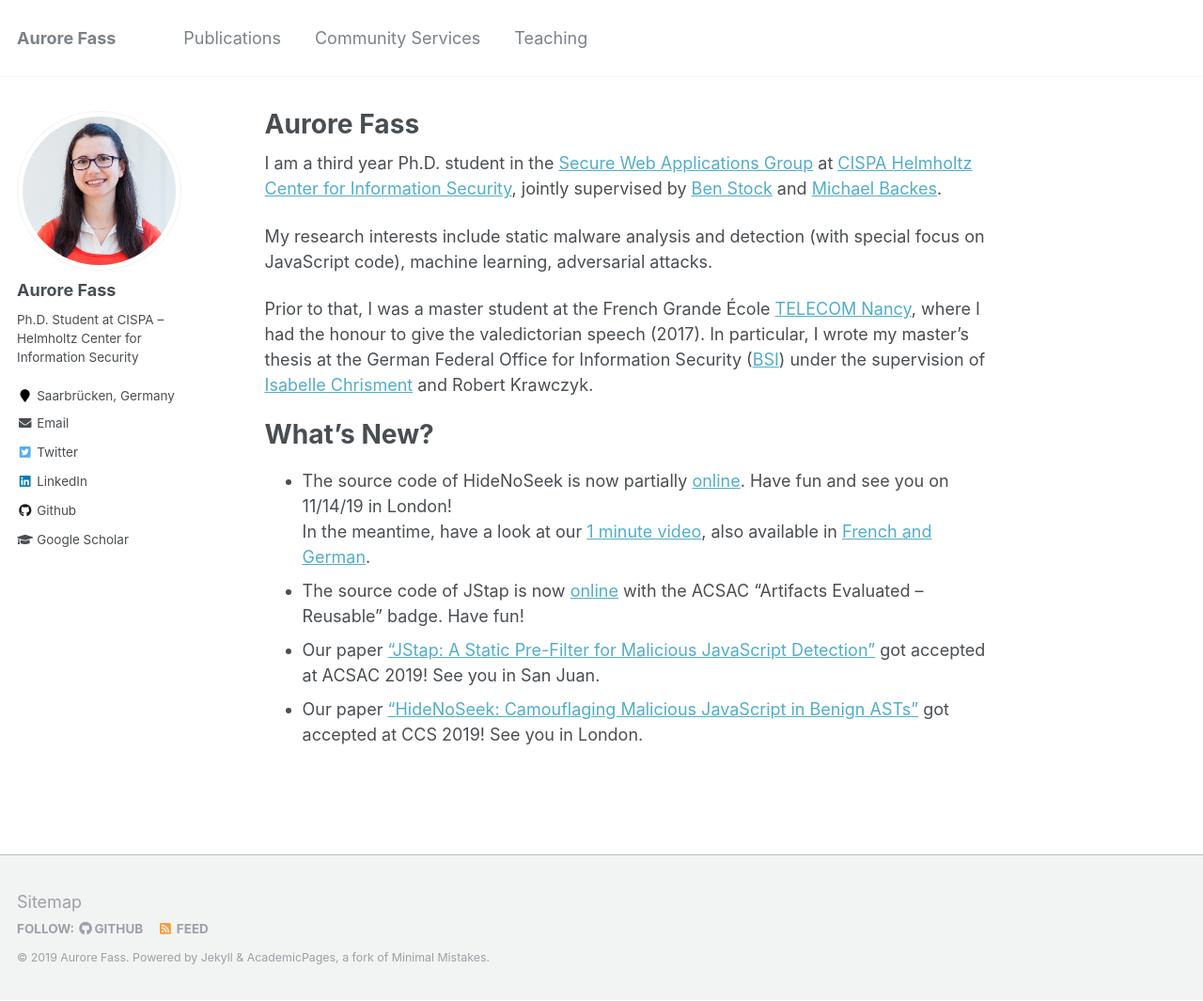
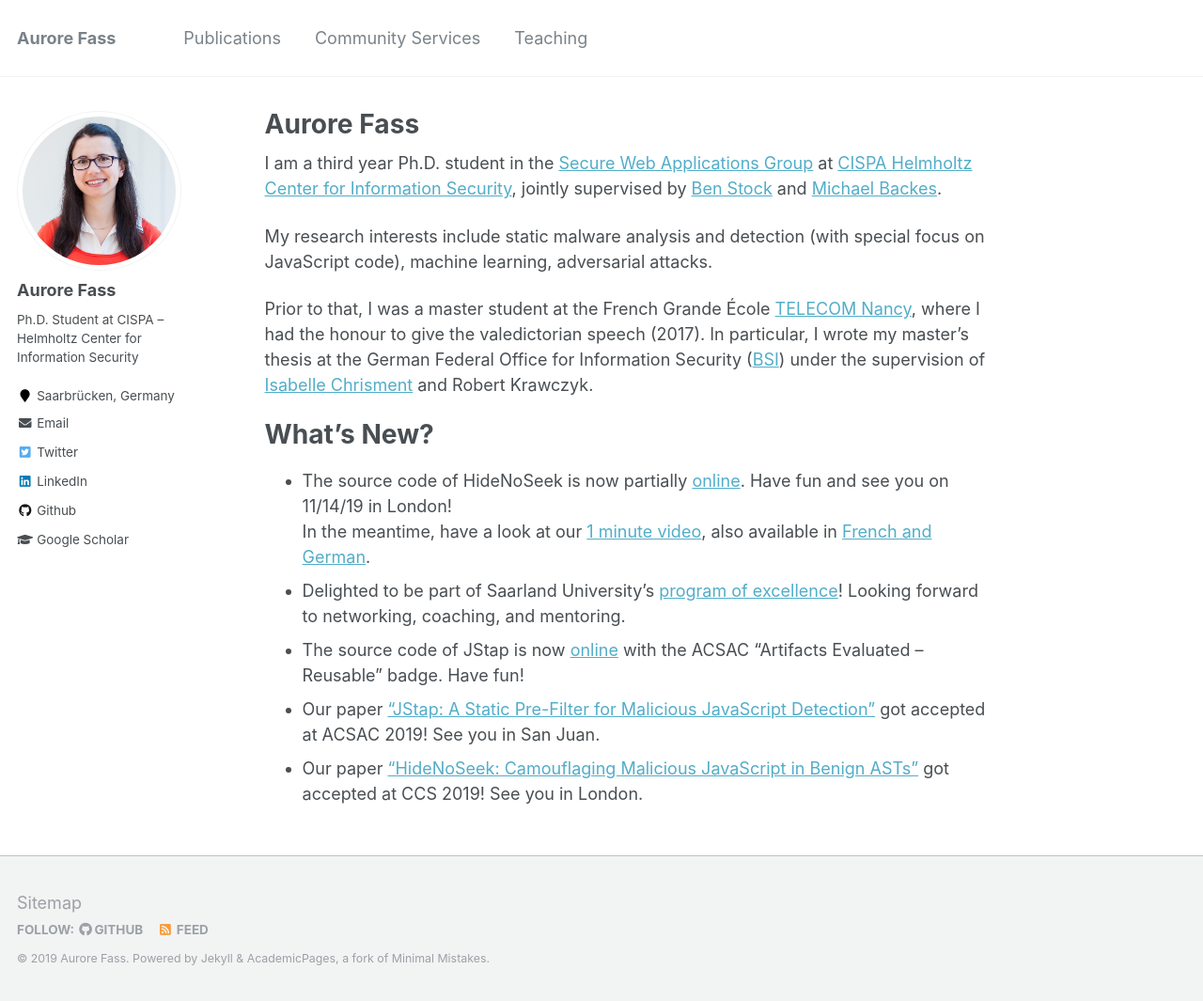
Before and after one commit to Aurore54F/aurore54f.github.io, a Jekyll site: the page built from _pages/about.md, in a window 1280 px wide and 1065 px high. Shown: the whole window at 94% size. Built offline with Jekyll 4.4.1, drawn with Linux system fonts in a browser that asks for light colours.

Commit message:
Updated about me

```diff
--- a/_pages/about.md
+++ b/_pages/about.md
@@ -19,6 +19,7 @@ What’s New?
 ======
 - The source code of HideNoSeek is now partially  [online](https://github.com/Aurore54F/HideNoSeek). Have fun and see you on 11/14/19 in London!
 In the meantime, have a look at our [1 minute video](https://twitter.com/CISPA/status/1192702039605858304), also available in [French and German](https://www.instagram.com/p/B4kX7FdIrsp/).
+- Delighted to be part of Saarland University's [program of excellence](http://exzellenz.uni-saarland.de/)! Looking forward to networking, coaching, and mentoring.
 - The source code of JStap is now [online](https://github.com/Aurore54F/JStap) with the ACSAC "Artifacts Evaluated – Reusable" badge. Have fun!
 - Our paper ["JStap: A Static Pre-Filter for Malicious JavaScript Detection"](https://swag.cispa.saarland/papers/fass2019jstap.pdf) got accepted at ACSAC 2019! See you in San Juan.
 - Our paper ["HideNoSeek: Camouflaging Malicious JavaScript in Benign ASTs"](https://swag.cispa.saarland/papers/fass2019hidenoseek.pdf) got accepted at CCS 2019! See you in London.
```
